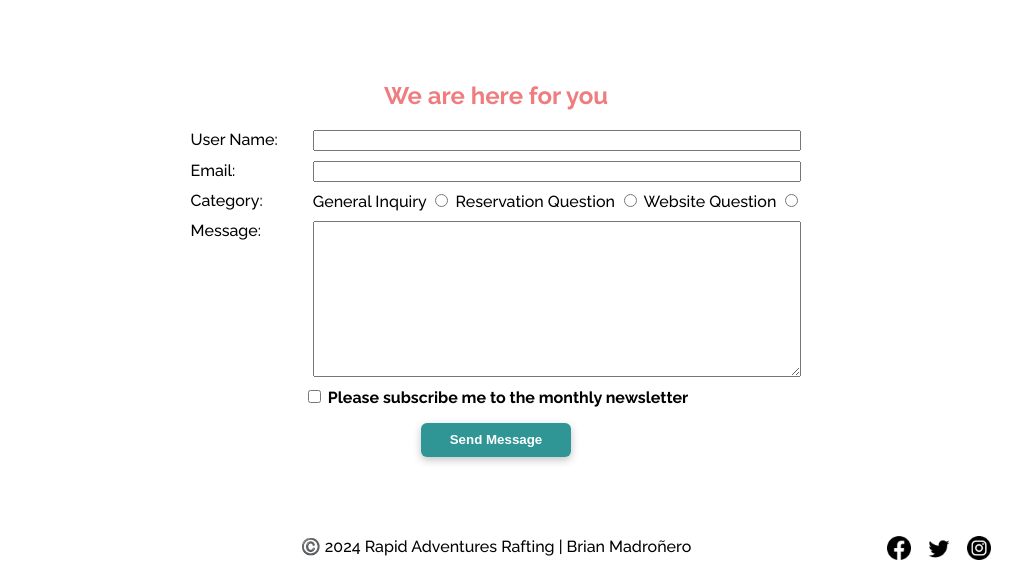
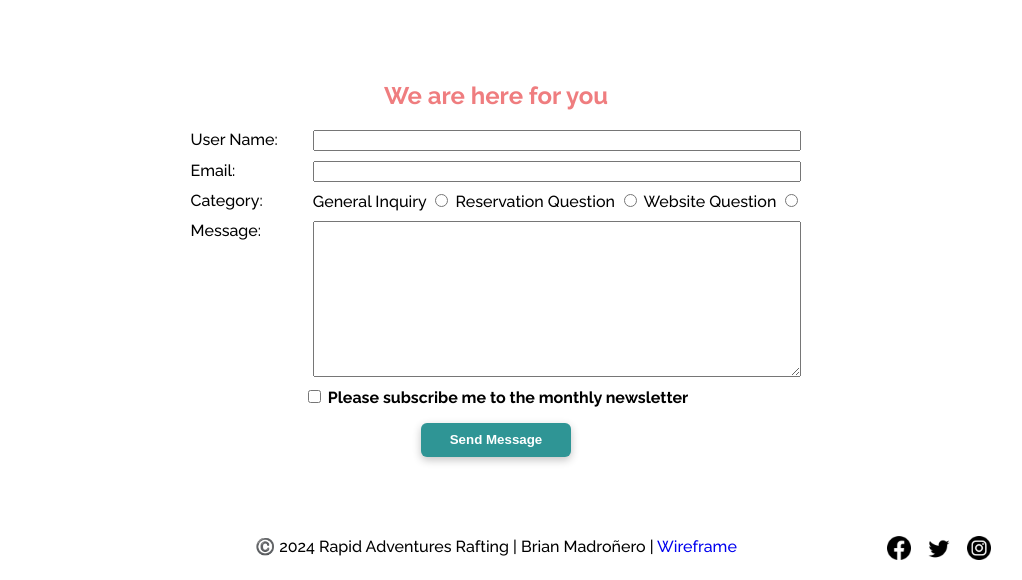
Before and after one commit to brainmadro/wdd130, a plain HTML site: page wwr/contact.html in a window 1280 px wide. Shown: the part 1976-2556 px from the top of the page, without its empty margins (144-1166 px from the left). Drawn offline with Linux system fonts and the light colour scheme.

Commit message:
Add wireframe link

```diff
--- a/wwr/contact.html
+++ b/wwr/contact.html
@@ -113,7 +113,7 @@
       </section>
     </main>
     <footer>
-      <p>©️ 2024 Rapid Adventures Rafting | Brian Madroñero</p>
+      <p>©️ 2024 Rapid Adventures Rafting | Brian Madroñero | <a href="images/wireframe.svg" target="_blank">Wireframe</a></p>
       <div>
         <a href="https://facebook.com">
           <img
```
Also changed, not shown: wwr/images/wireframe.svg (added).
